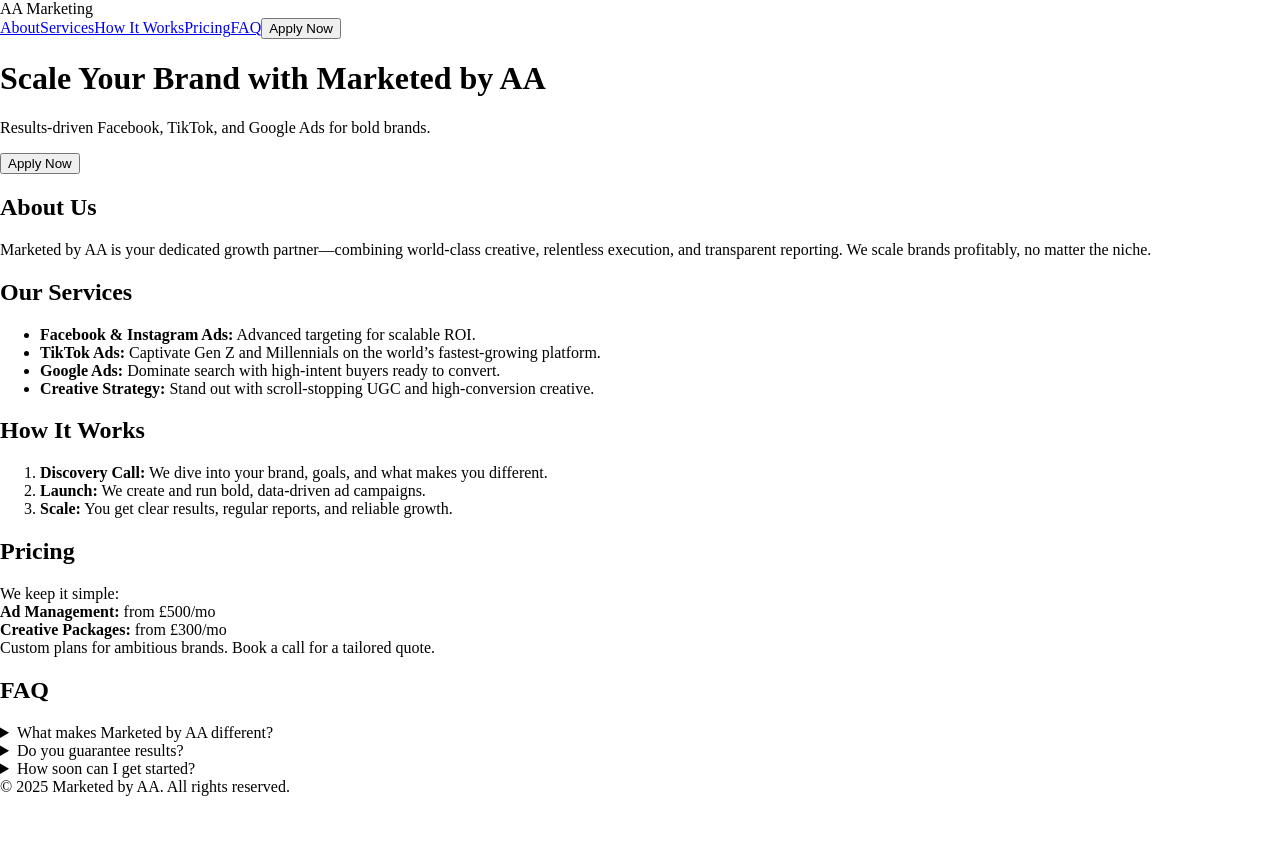
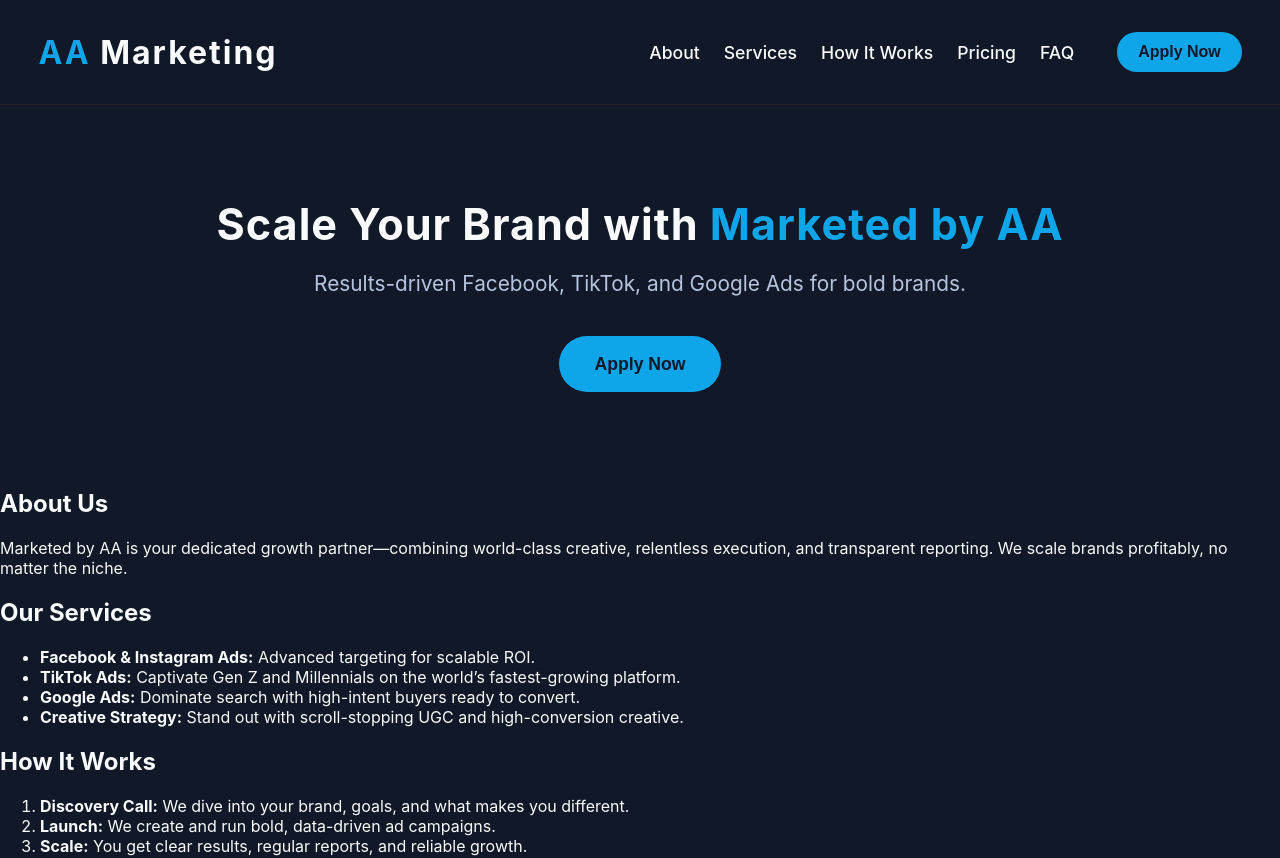
Before and after one commit to aleksangelov1/marketedbyaa-site, a React (Vite) app: page / in a window 1280 px wide. Shown: the top 858 px of the page. Before the commit the page ends 800 px from the top, so only its background shows below. Built offline with nearby package versions, Linux system fonts and the light colour scheme.

Commit message:
Update index.css

```diff
--- a/src/index.css
+++ b/src/index.css
@@ -1,4 +1,106 @@
+:root {
+  --blue: #0ea5e9;
+  --black: #111827;
+  --dark: #1e293b;
+  --white: #f9fafb;
+}
+
 body {
   margin: 0;
-  padding: 0;
+  font-family: 'Inter', 'Segoe UI', Arial, sans-serif;
+  background: var(--black);
+  color: var(--white);
+  min-height: 100vh;
 }
+
+.app {
+  min-height: 100vh;
+  background: var(--black);
+  color: var(--white);
+}
+
+/* Navbar */
+.navbar {
+  display: flex;
+  justify-content: space-between;
+  align-items: center;
+  padding: 2rem 3vw 2rem 3vw;
+  background: var(--black);
+  border-bottom: 1px solid #222;
+  position: sticky;
+  top: 0;
+  z-index: 100;
+}
+.logo {
+  font-size: 2rem;
+  font-weight: bold;
+  letter-spacing: 2px;
+}
+.logo .blue {
+  color: var(--blue);
+}
+.nav-links {
+  display: flex;
+  align-items: center;
+  gap: 1.5rem;
+}
+.nav-links a {
+  color: var(--white);
+  text-decoration: none;
+  font-weight: 500;
+  font-size: 1.1rem;
+  transition: color 0.2s;
+}
+.nav-links a:hover {
+  color: var(--blue);
+}
+.apply-btn {
+  background: var(--blue);
+  color: var(--black);
+  border: none;
+  padding: 0.7em 1.3em;
+  font-weight: bold;
+  border-radius: 2em;
+  margin-left: 1.2em;
+  cursor: pointer;
+  font-size: 1rem;
+  transition: background 0.2s;
+}
+.apply-btn:hover {
+  background: #38bdf8;
+}
+
+/* Hero */
+.hero {
+  text-align: center;
+  padding: 5vw 2vw 6vw 2vw;
+  background: var(--black);
+}
+.hero h1 {
+  font-size: 2.7rem;
+  margin-bottom: 1rem;
+  font-weight: bold;
+  letter-spacing: 1px;
+}
+.hero .blue {
+  color: var(--blue);
+}
+.hero p {
+  font-size: 1.3rem;
+  color: #b6c5df;
+  margin-bottom: 2.5rem;
+}
+.hero-cta {
+  background: var(--blue);
+  color: var(--black);
+  border: none;
+  padding: 1em 2em;
+  border-radius: 2em;
+  font-size: 1.1rem;
+  font-weight: bold;
+  cursor: pointer;
+  transition: background 0.2s;
+}
+.hero-cta:hover {
+  background: #38bdf8;
+}
```
